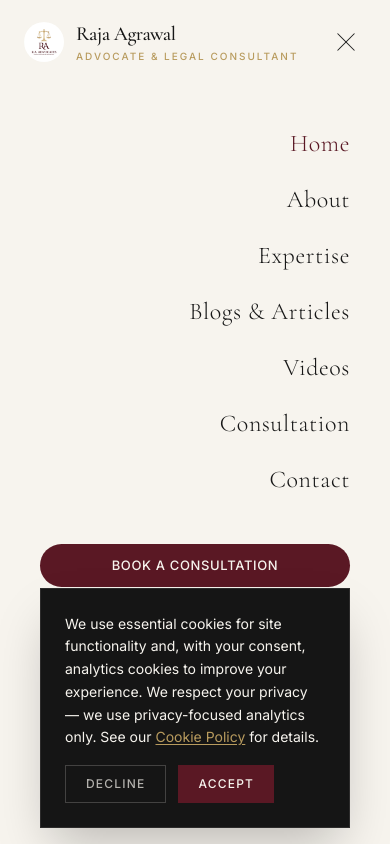
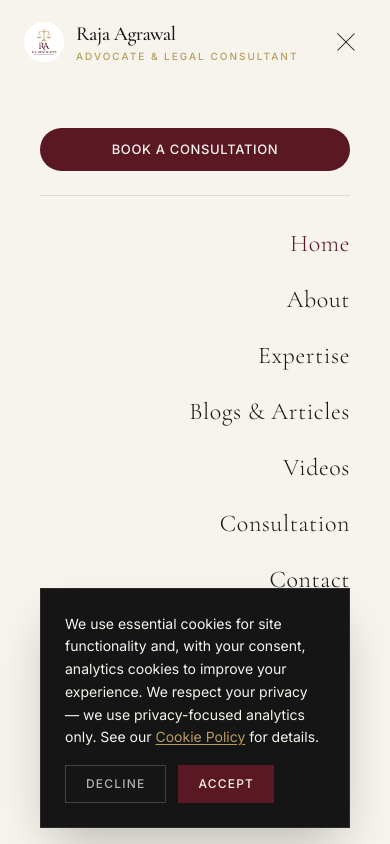
Before and after one commit to Rahul2749/LawyerWebsite, a Next.js app: page / in a window 390 px wide. Both pictures are taken after a click on the button 346 px from the left and 42 px from the top of the page. Shown: the top 844 px of the page. Built offline with nearby package versions, Linux system fonts and the light colour scheme.

Commit message:
Move 'Book a Consultation' button to top of mobile menu

```diff
--- a/src/components/layout/Navbar.tsx
+++ b/src/components/layout/Navbar.tsx
@@ -167,6 +167,18 @@ export default function Navbar() {
             aria-label="Mobile navigation"
           >
             <nav className="flex flex-col items-end gap-6 w-full" aria-label="Mobile navigation">
+              <motion.div
+                initial={{ opacity: 0, y: 20 }}
+                animate={{ opacity: 1, y: 0 }}
+                exit={{ opacity: 0, y: 10 }}
+                transition={{ duration: 0.4 }}
+                className="mb-2 w-full text-right border-b border-border-subtle pb-6"
+              >
+                <Link href="/consultation" className="btn btn-primary w-full sm:w-auto text-sm">
+                  Book a Consultation
+                </Link>
+              </motion.div>
+
               {navLinks.map((link, i) => (
                 <motion.div
                   key={link.href}
@@ -187,17 +199,6 @@ export default function Navbar() {
                   </Link>
                 </motion.div>
               ))}
-              <motion.div
-                initial={{ opacity: 0, y: 20 }}
-                animate={{ opacity: 1, y: 0 }}
-                exit={{ opacity: 0, y: 10 }}
-                transition={{ delay: navLinks.length * 0.06, duration: 0.4 }}
-                className="mt-6 w-full text-right"
-              >
-                <Link href="/consultation" className="btn btn-primary w-full sm:w-auto text-sm">
-                  Book a Consultation
-                </Link>
-              </motion.div>
 
               {/* Mobile phone number */}
               <motion.a
```
